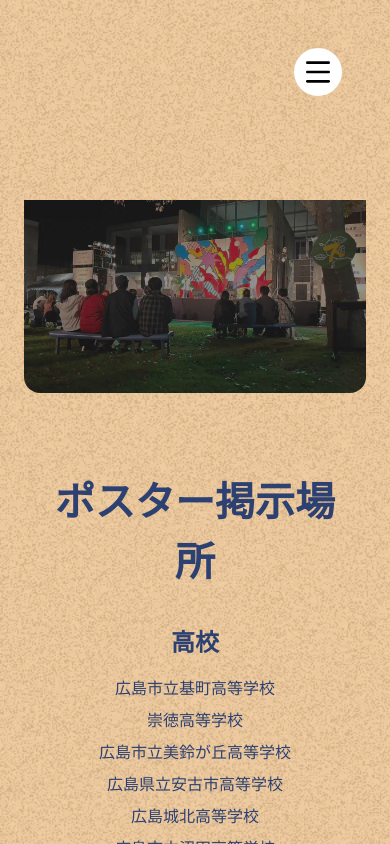
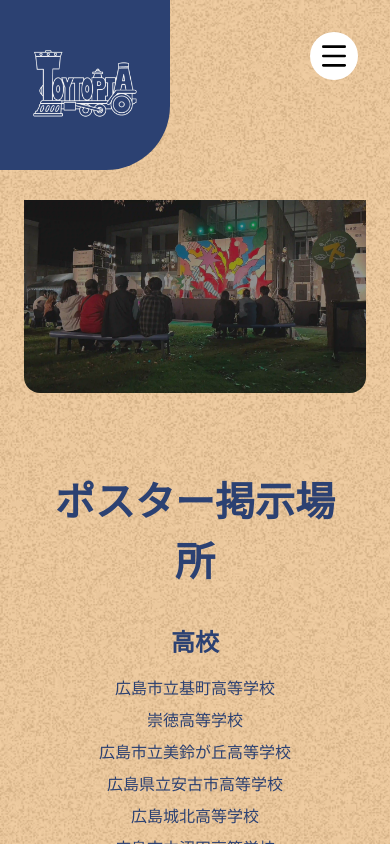
Before and after one commit to ichidaisai/app.ichidaisai.com, a Next.js app: page /poster in a window 390 px wide. Shown: the top 844 px of the page. Built offline with nearby package versions, Linux system fonts and the light colour scheme.

Commit message:
filterButtonのz-indexを修正 (#79)
* fix: headerのスタイルを修正 (#78)

* fix: filterButton z-index

* fix: headerの下にボタンが来ても押せるようにした

```diff
--- a/biome.json
+++ b/biome.json
@@ -18,6 +18,10 @@
 			"recommended": true,
 			"correctness": {
 				"noUnusedImports": "error"
+			},
+			"a11y": {
+				"noStaticElementInteractions": "warn",
+				"useKeyWithClickEvents": "warn"
 			}
 		}
 	},
--- a/src/components/Header/index.tsx
+++ b/src/components/Header/index.tsx
@@ -12,54 +12,19 @@ export default function Header() {
 
 	return (
 		<header className={styles.header}>
-      <div className={styles.inner}>
-        <div className={styles.headerLogo}>
-          <Link href="/">
+			<Link href="/" className={styles.headerLogo}>
 				<Image
 					src="/images/logo.webp"
 					alt="ロゴ"
-              width={512}
-              height={512}
+					width={400}
+					height={400}
 					className={styles.logo}
 				/>
 			</Link>
-        </div>
-
-        <button
-          className={styles.menuButton}
-          onClick={open}
-          type="button"
-          aria-expanded={isOpen}
-          aria-controls="mobile-menu"
-          aria-label={isOpen ? "閉じる" : "メニュー"}
-        >
-          {isOpen ? (
-            // バツアイコン（SVG）
-            <svg
-              xmlns="http://www.w3.org/2000/svg"
-              width="24"
-              height="24"
-              viewBox="0 0 24 24"
-              fill="none"
-              stroke="currentColor"
-              strokeWidth={2}
-              strokeLinecap="round"
-              strokeLinejoin="round"
-              aria-hidden="true"
-              focusable="false"
-            >
-              <line x1="18" y1="6" x2="6" y2="18" />
-              <line x1="6" y1="6" x2="18" y2="18" />
-            </svg>
-          ) : (
-            <Image src="/images/menu.svg" alt="メニュー" width={32} height={32} />
-          )}
-        </button>
-
 			<nav className={styles.headerLinks}>
-          <Link href="/" className={styles.link}>
+				{/* <Link href="/" className={styles.link}>
 					ホーム
-          </Link>
+				</Link> */}
 				<Link href="/projects" className={styles.link}>
 					出展一覧
 				</Link>
@@ -87,32 +52,82 @@ export default function Header() {
 					/>
 				</a>
 			</nav>
-        {/* モバイル用メニュー: 表示/非表示は isOpen によって制御します。CSSは別ファイルで定義される想定です。 */}
 			<div
-          id="mobile-menu"
+				// id="mobile-menu"
 				className={styles.mobileMenu}
-          style={{ display: isOpen ? "block" : "none" }}
-          aria-hidden={!isOpen}
+				onClick={() => setOpen(!open)}
+				style={{ display: isOpen ? "flex" : "none" }}
+				// aria-hidden={!isOpen}
 			>
 				<nav className={styles.mobileNav}>
-            <Link href="/" className={styles.mobileLink} onClick={() => setOpen(false)}>
+					{/* <Link
+						href="/"
+						className={styles.mobileLink}
+						onClick={() => setOpen(false)}
+					>
 						ホーム
-            </Link>
-            <Link href="/projects" className={styles.mobileLink} onClick={() => setOpen(false)}>
+					</Link> */}
+					<Link
+						href="/projects"
+						className={styles.mobileLink}
+						onClick={() => setOpen(false)}
+					>
 						出展一覧
 					</Link>
-            <Link href="/guest" className={styles.mobileLink} onClick={() => setOpen(false)}>
+					<Link
+						href="/guest"
+						className={styles.mobileLink}
+						onClick={() => setOpen(false)}
+					>
 						ゲスト
 					</Link>
-            <Link href="/timetable" className={styles.mobileLink} onClick={() => setOpen(false)}>
+					<Link
+						href="/timetable"
+						className={styles.mobileLink}
+						onClick={() => setOpen(false)}
+					>
 						タイムテーブル
 					</Link>
-            <Link href="/access" className={styles.mobileLink} onClick={() => setOpen(false)}>
+					<Link
+						href="/access"
+						className={styles.mobileLink}
+						onClick={() => setOpen(false)}
+					>
 						アクセス
 					</Link>
 				</nav>
 			</div>
-      </div>
+
+			<button
+				className={styles.menuButton}
+				type="button"
+				onClick={open}
+				aria-expanded={isOpen}
+				aria-controls="mobile-menu"
+				aria-label={isOpen ? "閉じる" : "メニュー"}
+			>
+				{isOpen ? (
+					// バツアイコン（SVG）
+					<svg
+						xmlns="http://www.w3.org/2000/svg"
+						width="24"
+						height="24"
+						viewBox="0 0 24 24"
+						fill="none"
+						stroke="currentColor"
+						strokeWidth={2}
+						strokeLinecap="round"
+						strokeLinejoin="round"
+						aria-hidden="true"
+						focusable="false"
+					>
+						<line x1="18" y1="6" x2="6" y2="18" />
+						<line x1="6" y1="6" x2="18" y2="18" />
+					</svg>
+				) : (
+					<Image src="/images/menu.svg" alt="メニュー" width={32} height={32} />
+				)}
+			</button>
 		</header>
 	);
 }
--- a/src/components/Header/style.module.css
+++ b/src/components/Header/style.module.css
@@ -1,34 +1,26 @@
-.header {
-	color: #fff;
-	/* position: relative; */
-	overflow: hidden;
-	position: fixed;
-	width: 100%;
-	z-index: 100;
+.headerLogo, .headerLinks,.mobileMenu,.menuButton{
+	pointer-events: auto;
 }
 
-.inner {
+.header {
 	display: flex;
-	justify-content: flex-end;
+	position: fixed;
+	justify-content: space-between;
+	width: 100%;
+	overflow: hidden;
+	color: #fff;
+	z-index: 10;
+	pointer-events: none;
 }
-
-@media (min-width: 640px) {
-	.inner {
-		justify-content: center;
+.header {
+	display: flex;
+	position: fixed;
+	justify-content: space-between;
+	width: 100%;
+	overflow: hidden;
+	color: #fff;
+	z-index: 10;
 }
-}
-
-@media (min-width: 1024px) {
-	.inner {
-		justify-content: space-between;
-	}
-}
-
-.headerLogo {
-	display: none;
-}
-
-@media (min-width: 1024px) {
 .headerLogo {
 	display: flex;
 	justify-content: center;
@@ -39,13 +31,11 @@
 	height: 170px;
 	aspect-ratio: 1;
 }
+
+.logo {
+	padding: 2rem;
 }
 
-.headerLinks {
-	display: none;
-}
-
-@media (min-width: 640px) {
 .headerLinks {
 	display: flex;
 	justify-content: center;
@@ -56,27 +46,9 @@
 	padding: 0rem 1.5rem;
 	border-radius: 256px;
 }
-}
-
-@media (min-width: 1024px) {
-	.headerLinks :first-child {
+/* .headerLinks :first-child {
 		display: none;
-	}
-	.headerLinks :last-child {
-		display: flex;
-	}
-}
-
-.logo {
-	padding: 2rem;
-}
-
-.nav {
-	display: flex;
-	align-items: center;
-	z-index: 10;
-}
-
+	} */
 .link {
 	font-size: 1rem;
 	color: inherit;
@@ -88,18 +60,26 @@
 	padding: 0rem 1rem;
 	height: 100%;
 	font-weight: bold;
+	flex-shrink: 0;
 }
-
 .link:hover {
 	opacity: 0.7;
 }
-
-@media (max-width: 767px) {
-	.nav {
+.mobileMenu {
+	display: none;
+	background: none;
+}
+.mobileNav {
 	display: none;
 }
+.menuButton {
+	display: none;
 }
 
+@media (max-width: 850px) {
+	.headerLinks {
+		display: none;
+	}
 	.menuButton {
 		display: flex;
 		align-items: center;
@@ -109,28 +89,26 @@
 		aspect-ratio: 1;
 		height: 3rem;
 		margin: 2rem;
+		color: #000;
+		z-index: 10;
 	}
-
-@media (min-width: 640px) {
-	.menuButton {
-		display: none;
+	.menuButton[aria-expanded="true"] {
+		transform: rotate(90deg);
+		transition: transform 0.25s ease;
 	}
-}
-/* Mobile menu overlay — component controls display via inline style (display: block/none) */
 	.mobileMenu {
 		position: fixed;
-	inset: 0; /* top:0; right:0; bottom:0; left:0 */
+		inset: 0;
 		width: 100%;
 		height: 100vh;
 		background: rgba(0, 0, 0, 0.55);
 		backdrop-filter: blur(4px);
-	z-index: 999;
-	display: flex; /* component toggles visibility */
+		z-index: 1;
+		display: flex;
 		align-items: center;
 		justify-content: center;
 		padding: 2rem;
 	}
-
 	.mobileNav {
 		display: flex;
 		flex-direction: column;
@@ -139,11 +117,14 @@
 		background: var(--color-primary, #222);
 		padding: 2rem 2.5rem;
 		border-radius: 12px;
-	box-shadow: 0 12px 40px rgba(0,0,0,0.45);
+		box-shadow: 0 12px 40px rgba(0, 0, 0, 0.45);
 		max-width: 92%;
 		width: 380px;
 	}
-
+	.mobileLink:hover {
+		background: rgba(255, 255, 255, 0.06);
+		transform: translateY(-3px);
+	}
 	.mobileLink {
 		color: #fff;
 		text-decoration: none;
@@ -153,32 +134,8 @@
 		width: 100%;
 		text-align: center;
 		border-radius: 8px;
-	transition: background 0.15s ease, transform 0.12s ease;
-}
-
-.mobileLink:hover {
-	background: rgba(255,255,255,0.06);
-	transform: translateY(-3px);
-}
-
-/* Ensure menu button stays above the overlay so it can close the menu */
-.menuButton {
-	position: fixed;
-	top: 1rem;
-	right: 1rem;
-	z-index: 1001; /* above .mobileMenu (999) */
-	color: #000; /* バツ印のSVGの色を黒に設定 */
-}
-
-/* Rotate the menu button when expanded (uses aria-expanded attr set in component) */
-.menuButton[aria-expanded="true"] {
-	transform: rotate(90deg);
-	transition: transform 0.25s ease;
-}
-
-/* Hide mobile overlay on larger screens just in case */
-@media (min-width: 640px) {
-	.mobileMenu {
-		display: none !important;
+		transition:
+			background 0.15s ease,
+			transform 0.12s ease;
 	}
 }
--- a/src/components/StoreListPage/style.module.css
+++ b/src/components/StoreListPage/style.module.css
@@ -38,7 +38,7 @@
 	flex-wrap: wrap;
 	margin-bottom: 1rem;
 	position: relative;
-	z-index: 10; /* ヘッダーより下だが、他の要素より上に配置 */
+	z-index: 9; /* ヘッダーより下だが、他の要素より上に配置 */
 }
 
 .category {
```
Lines whose indentation alone changed are shown as unchanged.
